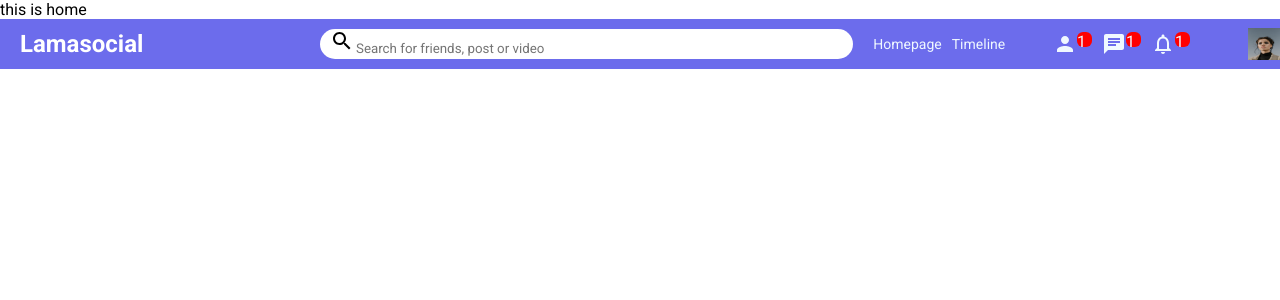
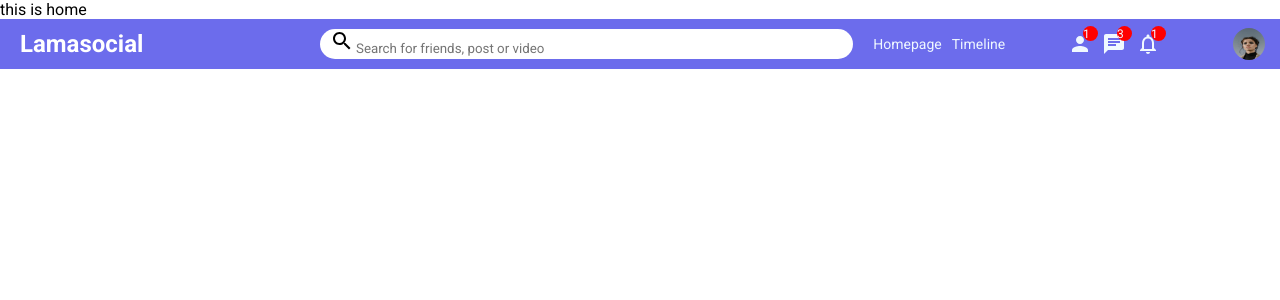
Before and after one commit to carolnamirimu/socialapp, a React (Create React App) app: page / in a window 1280 px wide. Shown: the top 300 px of the page. Built offline with nearby package versions, Linux system fonts and the light colour scheme.

Commit message:
worked on the top bar image

```diff
--- a/src/components/topbar/Topbar.jsx
+++ b/src/components/topbar/Topbar.jsx
@@ -25,7 +25,7 @@ export default function Topbar(){
                 <PersonIcon/><span className="topbarIconBadge">1</span>
             </div>
             <div className="topbarIcons">
-                <ChatIcon/><span className="topbarIconBadge">1</span>
+                <ChatIcon/><span className="topbarIconBadge">3</span>
             </div>
             <div className="topbarIcons">
                 <NotificationsIcon/><span className="topbarIconBadge">1</span>
--- a/src/components/topbar/topbar.css
+++ b/src/components/topbar/topbar.css
@@ -67,7 +67,13 @@ margin-left: 10px;
 width: 15px;
 height: 15px;
 background-color: red;
-border-radius: 40%;
+border-radius: 50%;
+position: absolute;
+bottom:15px;
+left: 15px;
+display: flex;
+align-items: center;
+font-size: 12px;
 
 
 }
@@ -79,4 +85,8 @@ border-radius: 40%;
 .topbarImage{
     width: 32px;
     height: 32px;
+    border-radius: 50%;
+    /* this helps get the image off the general margin */
+    margin-right: 15px;
+    cursor: pointer;
 }
```
